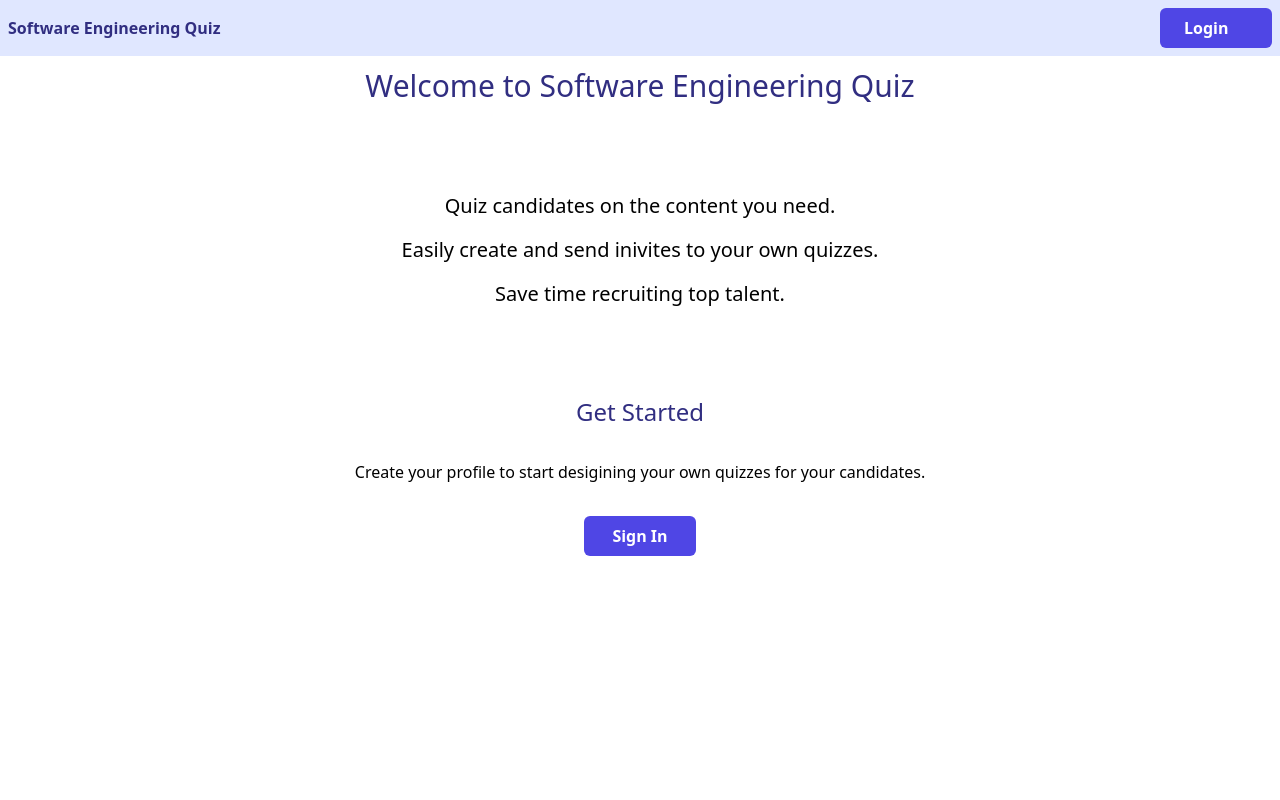
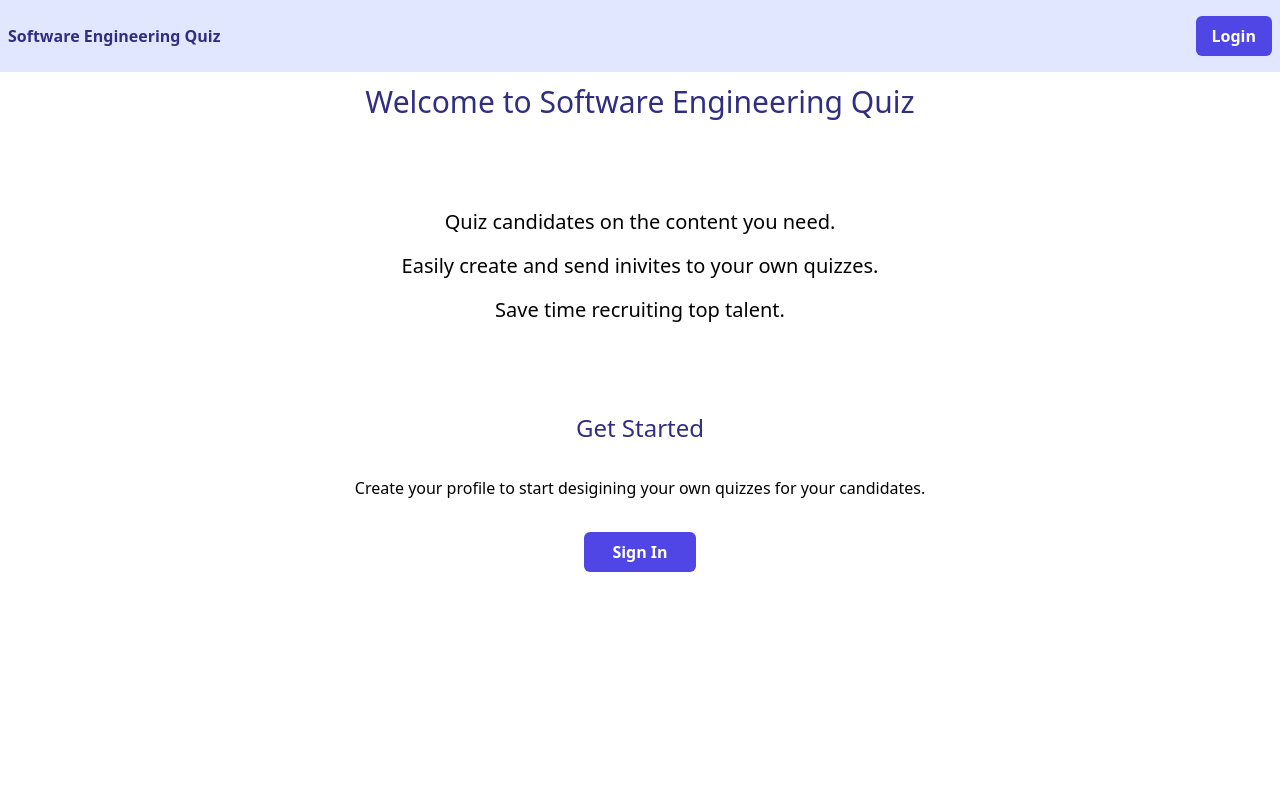
Before and after one commit to alecbar/software-programming-quiz, a Next.js app in the folder next-app/: page / in a window 1280 px wide. Shown: the top 800 px of the page. Built offline with nearby package versions, Linux system fonts and the light colour scheme; no server answers.

Commit message:
add Link and small style changes

```diff
--- a/next-app/components/navbar.js
+++ b/next-app/components/navbar.js
@@ -1,18 +1,25 @@
+import Link from 'next/link'
 import { useSession, signIn, signOut } from 'next-auth/react'
 
 const Navbar = () => {
     const { data: session } = useSession()
     return (
         <nav className="bg-indigo-100 font-semibold text-indigo-900 flex justify-between">
-            <a href="/" className="my-auto p-2">Software Engineering Quiz</a>
+            <Link href="/">
+                <a className="my-auto p-2">Software Engineering Quiz</a>
+            </Link>
             {session &&
                 <div className="py-4">
-                    <a onClick={() => signOut()} className="text-white font-semibold bg-indigo-600 w-28  m-2 py-2 px-6 rounded-md">Logout</a>
-                    <a href="profile" className="text-white font-semibold bg-indigo-600 w-28  m-2 py-2 px-6 rounded-md">Profile</a>
+                    <button onClick={() => signOut()} className="text-white text-md leading-1 font-semibold bg-indigo-600 py-2 px-4 mx-2 rounded-md">Logout</button>
+                    <Link href="profile">
+                        <a className="text-white text-md leading-1 font-semibold bg-indigo-600 py-2 px-4 mx-2 rounded-md inline-block">Profile</a>
+                    </Link>
                 </div>
             }
             {!session &&
-                <a onClick={() => signIn('cognito', { callbackUrl: `${window.location.origin}/profile` })} className="text-white font-semibold bg-indigo-600 w-28  m-2 py-2 px-6 rounded-md">Login</a>
+                <div className="py-4">
+                    <button onClick={() => signIn('cognito', { callbackUrl: `${window.location.origin}/profile` })} className="text-white text-md leading-1 font-semibold bg-indigo-600 py-2 px-4 mx-2 rounded-md inline-block">Login</button>
+                </div>
             }
 
         </nav>
--- a/next-app/pages/index.js
+++ b/next-app/pages/index.js
@@ -1,5 +1,6 @@
 import Head from 'next/head'
 import Image from 'next/image'
+import Link from 'next/link'
 import styles from '../styles/Home.module.css'
 
 import { signIn, signOut, useSession } from 'next-auth/react'
@@ -30,15 +31,17 @@ export default function Home() {
             <div className="my-20 grid grid-rows-3 text-center ">
               <h2 className="text-center text-2xl text-indigo-900">Get Started</h2>
               <p className="my-2 text-center">Go to your profile to get started.</p>
-            <a href="profile" className="text-white font-semibold bg-indigo-600 w-28 m-2 py-2 px-6 rounded-md mx-auto">Profile</a>
+              <Link href="profile">
+                <a className="text-white font-semibold bg-indigo-600 w-28 m-2 py-2 px-6 rounded-md mx-auto">Profile</a>
+              </Link>
             </div>
             :
             <div className="my-20 grid grid-rows-3 text-center ">
               <h2 className="text-center text-2xl text-indigo-900">Get Started</h2>
               <p className="my-2 text-center">Create your profile to start desigining your own quizzes for your candidates.</p>
-            <a onClick={() => signIn('cognito', {
+                <button onClick={() => signIn('cognito', {
                   callbackUrl: `${window.location.origin}/profile`
-            })} className="text-white font-semibold bg-indigo-600 w-28 m-2 py-2 px-6 rounded-md mx-auto">Sign In</a>
+                })} className="text-white font-semibold bg-indigo-600 w-28 m-2 py-2 px-6 rounded-md mx-auto">Sign In</button>
             </div>
         }
 
```
Lines whose indentation alone changed are shown as unchanged.
